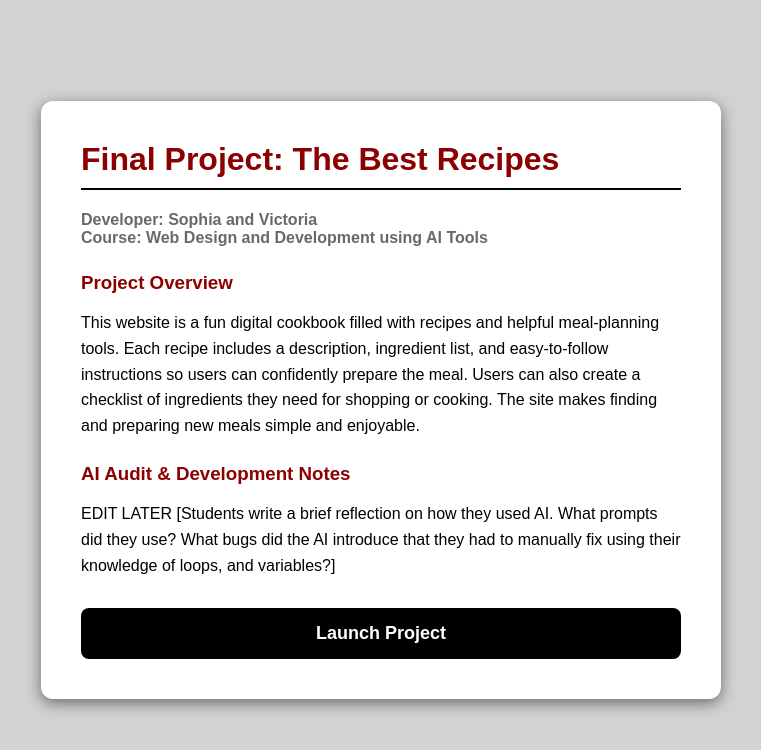
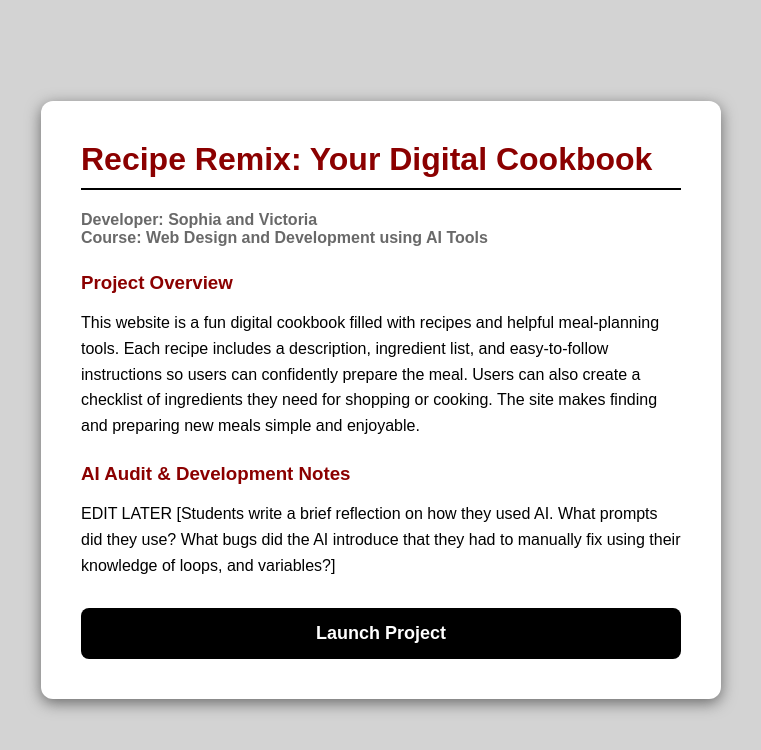
Before and after one commit to sophiasacco5/sophiasacco5.github.io, a plain HTML site: page project/index.html in a window 1280 px wide. Shown: the whole page, without its empty margins (259-1020 px from the left). Drawn offline with Linux system fonts and the light colour scheme.

Commit message:
re-did title

```diff
--- a/project/index.html
+++ b/project/index.html
@@ -63,7 +63,7 @@
 <body>
 
     <div class="summary-container">
-        <h1>Final Project: The Best Recipes</h1>
+        <h1>Recipe Remix: Your Digital Cookbook</h1>
 
         <div class="metadata">
             Developer: Sophia and Victoria<br>
```
